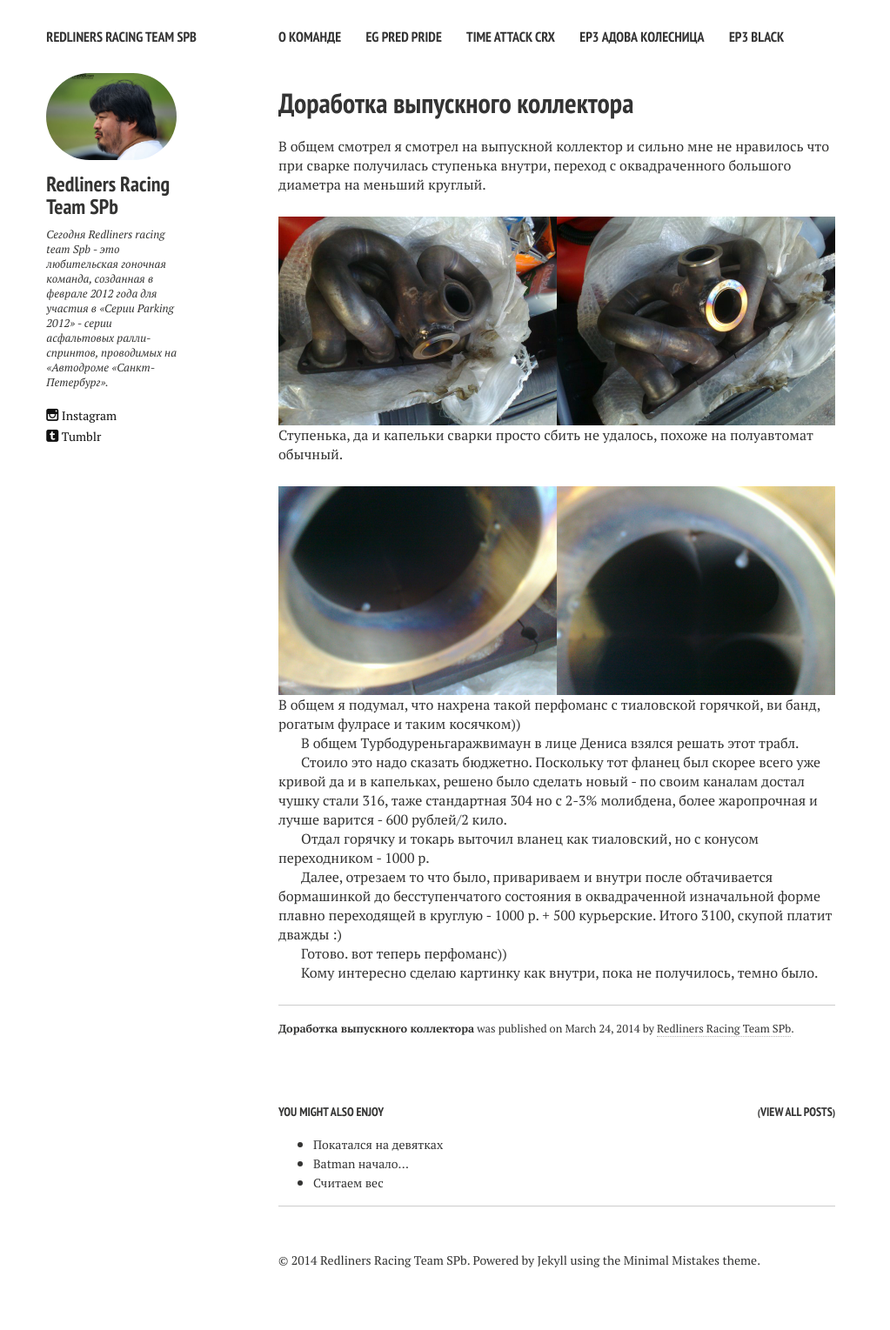
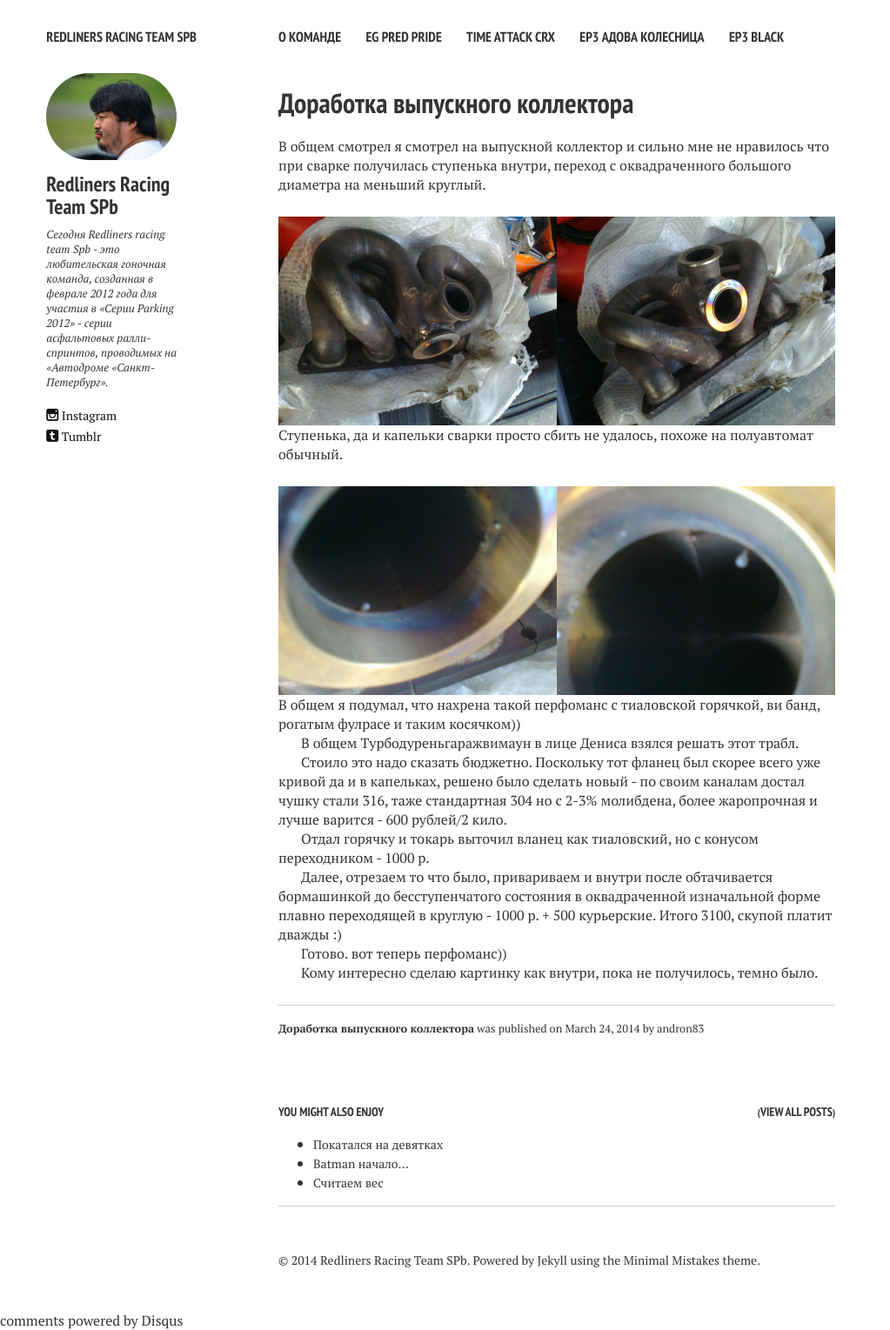
Before and after one commit to redliners-spb/redliners-spb.github.io, a Jekyll site: the page built from _posts/2014-03-24-exhaust-mod.md, in a window 1280 px wide. Shown: the whole page at 87% size, without its empty margins (0-1023 px from the left). Built offline with Jekyll 4.4.1, drawn with Linux system fonts in a browser that asks for light colours; nearby versions of some CDN libraries; comment, search, counter and statistics services are not loaded; before the commit the page ends 1507 px from its top, so only the background shows below that.

Commit message:
add disqus comments

```diff
--- a/_config.yml
+++ b/_config.yml
@@ -2,7 +2,7 @@ title:            Redliners Racing Team SPb
 description:
 # Your site's domain goes here. Leave localhost server or blank when working locally.
 url:              http://redliners-spb.github.io
-disqus_shortname:
+disqus_shortname: redliners-spb
 
 # Owner/author information
 owner:
--- a/_layouts/post.html
+++ b/_layouts/post.html
@@ -49,7 +49,7 @@
         <div class="article-author-bottom">
           {% include _author-bio.html %}
         </div>
-        <p class="byline"><strong>{{ page.title }}</strong> was published on <time datetime="{{ page.date | date_to_xmlschema }}">{{ page.date | date: "%B %d, %Y" }}</time>{% if page.modified %} and last modified on <time datetime="{{ page.modified | date: "%Y-%m-%d" }}">{{ page.modified | date: "%B %d, %Y" }}</time>{% endif %} by <a href="{{ site.url }}/about" title="About {{ site.owner.name }}">{{ site.owner.name }}</a>.</p>
+        <p class="byline"><strong>{{ page.title }}</strong> was published on <time datetime="{{ page.date | date_to_xmlschema }}">{{ page.date | date: "%B %d, %Y" }}</time> by {% if page.author %}{{ page.author }} {% else %} {{ site.owner.name }}{% endif %}</p>
       </footer>
     </div><!-- /.article-wrap -->
   {% if site.disqus_shortname and page.comments %}
```
